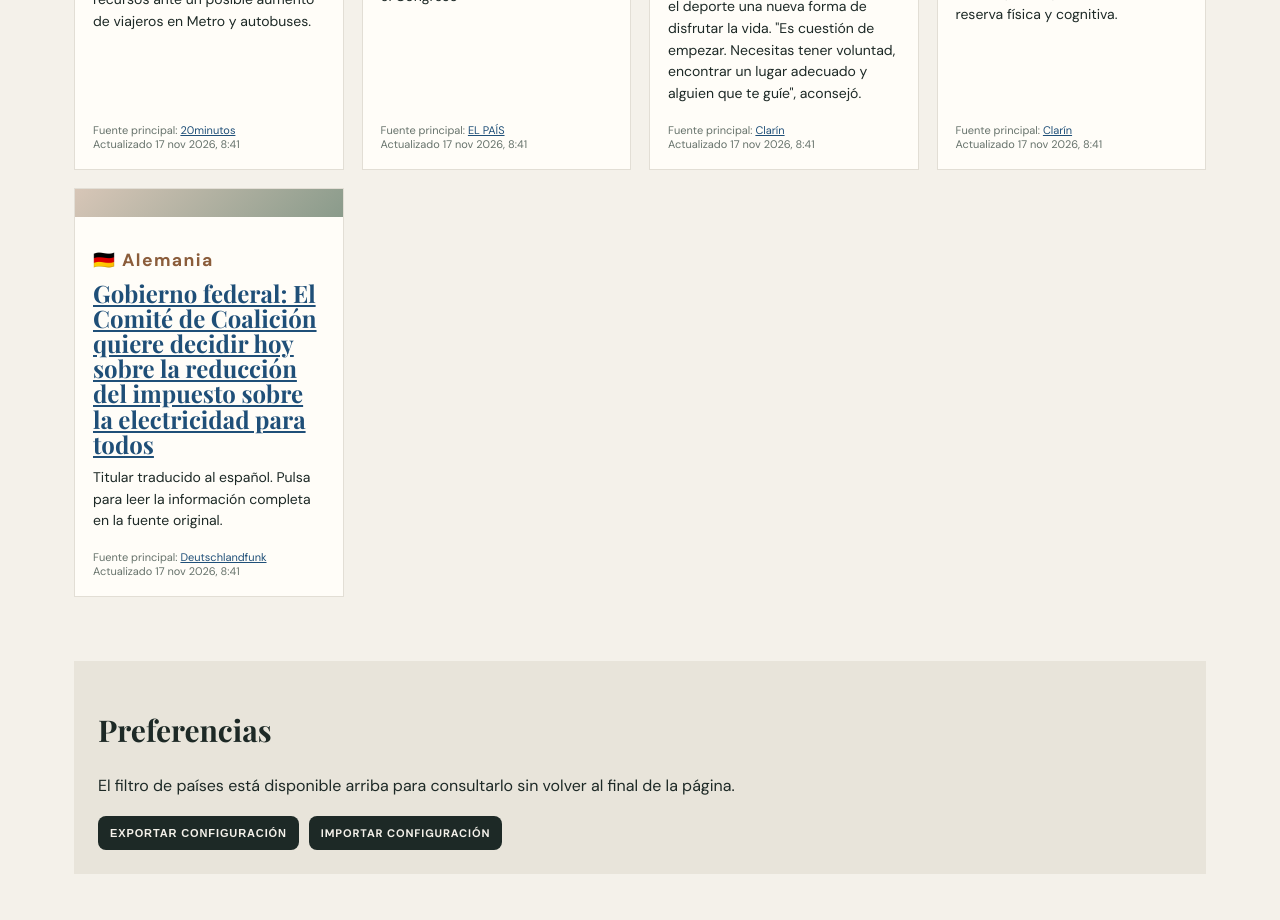
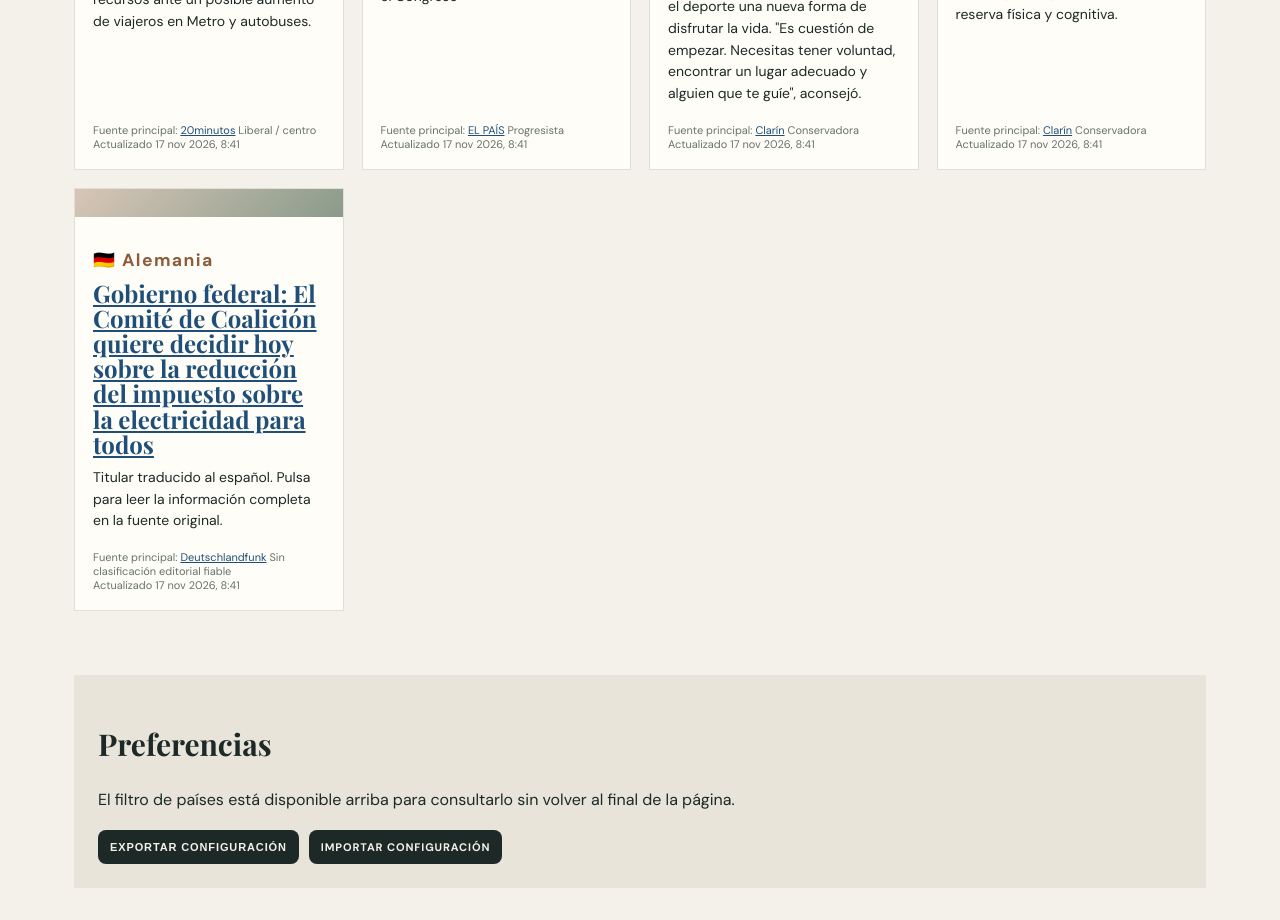
Before and after one commit to jalfpozuelo-alt/mi-actualidad, a React (Vite) app: page / in a window 1280 px wide. Shown: the part 1040-1960 px from the top of the page. Built offline with nearby package versions, Linux system fonts and the light colour scheme.

Commit message:
feat: label news sources by editorial orientation

```diff
--- a/src/main.tsx
+++ b/src/main.tsx
@@ -1,3 +1,5 @@
+type EditorialBias='progressive'|'liberal'|'conservative'|'unclassified';
+const editorialSource=(name:string):{label:string;bias:EditorialBias}=>{const n=name.toLowerCase();if(/el país|the guardian/.test(n))return {label:'Progresista',bias:'progressive'};if(/20minutos|new york times|xataka/.test(n))return {label:'Liberal / centro',bias:'liberal'};if(/clarín/.test(n))return {label:'Conservadora',bias:'conservative'};return {label:'Sin clasificación editorial fiable',bias:'unclassified'}};
 import React, {useEffect, useMemo, useState} from 'react';
 import {createRoot} from 'react-dom/client';
 import './styles.css';
@@ -46,5 +48,5 @@ function App(){
  {tab==='EUROPA POLÍTICA'?<EuropaPolitica/>:tab==='TAL DÍA COMO HOY'?<TalDia/>:tab==='PORTADA'?<><section className="hero"><p className="kicker">PORTADA</p><p>Titulares actuales de fuentes abiertas. Pulsa cualquier titular para leer el artículo original.</p></section><h2>Las cinco principales</h2><div className="grid">{cover.map(s=><Card s={s} key={s.id}/>)}</div></>:<><section className="sectionHead"><p className="kicker">{tab}</p><h1>Actualidad de {tab.toLowerCase()}</h1></section><div className="grid">{visible.map(s=><Card s={s} key={s.id}/>)}</div></>}
  <section className="settings"><h2>Preferencias</h2><p>El filtro de países está disponible arriba para consultarlo sin volver al final de la página.</p><div className="actions"><button onClick={exportConfig}>EXPORTAR CONFIGURACIÓN</button><label className="button">IMPORTAR CONFIGURACIÓN<input type="file" accept="application/json" onChange={importConfig}/></label></div></section></main><footer>MI ACTUALIDAD · Creado y editado por Alfonso Pozuelo · Producto editorial estático · Fuentes y resúmenes reales se incorporarán mediante GitHub Actions.</footer></div>;
 }
-function Card({s}:{s:Story}){return <article className="card">{s.image?<img className="storyImage" src={s.image} alt=""/>:<div className="placeholder" aria-hidden="true"/>}<div className="meta">{flags[s.country]||'🌐'} {s.country}</div><h3><a href={s.source.url} target="_blank" rel="noreferrer">{s.title}</a></h3><p>{s.summary||'Titular disponible en la fuente original.'}</p><div className="source">Fuente principal: <a href={s.source.url} target="_blank" rel="noreferrer">{s.source.name}</a><br/>Actualizado {new Date(s.updatedAt).toLocaleString('es-ES',{dateStyle:'medium',timeStyle:'short'})}</div></article>}
+function Card({s}:{s:Story}){return <article className="card">{s.image?<img className="storyImage" src={s.image} alt=""/>:<div className="placeholder" aria-hidden="true"/>}<div className="meta">{flags[s.country]||'🌐'} {s.country}</div><h3><a href={s.source.url} target="_blank" rel="noreferrer">{s.title}</a></h3><p>{s.summary||'Titular disponible en la fuente original.'}</p><div className="source">Fuente principal: <a href={s.source.url} target="_blank" rel="noreferrer">{s.source.name}</a> <span className={`sourceBias sourceBias-${editorialSource(s.source.name).bias}`}>{editorialSource(s.source.name).label}</span><br/>Actualizado {new Date(s.updatedAt).toLocaleString('es-ES',{dateStyle:'medium',timeStyle:'short'})}</div></article>}
 createRoot(document.getElementById('root')!).render(<App/>);
```
